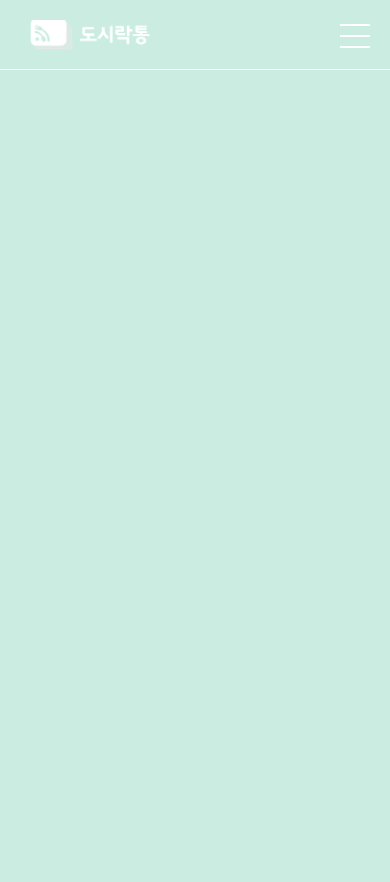
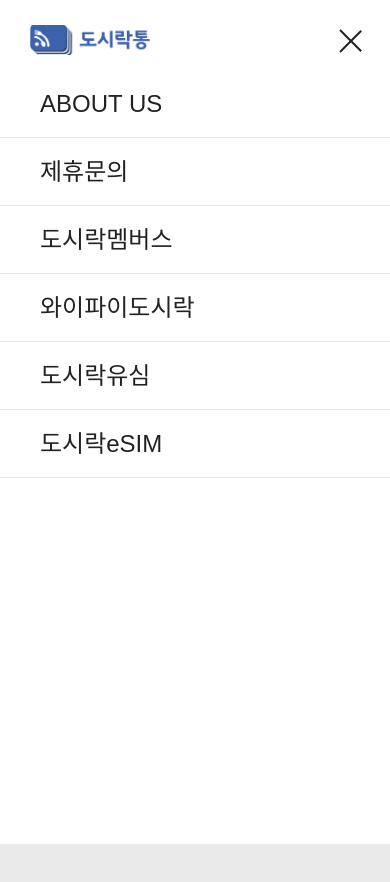
Before and after one commit to jueun3521/dosiraktong, a plain HTML site: page index.html in a window 390 px wide. Both pictures are taken after a click on the button 355 px from the left and 34 px from the top of the page. Shown: the top 882 px of the page. Drawn offline with nearby package versions, Linux system fonts and the light colour scheme; a web font is replaced by a local one.

Commit message:
탑메뉴 사이드바 구성 / 열고닫기

```diff
--- a/css/style.css
+++ b/css/style.css
@@ -1,17 +1,17 @@
     @charset "utf-8";
     @import url("font/font.css");
+
     * {
     margin: 0;
     padding: 0;
     box-sizing: border-box;
     }
-    ul,
-    li {
+    ul, li {
     list-style: none;
     }
     a {
+    text-decoration: none;
     color: #333;
-    text-decoration: none;
     }
     img {
     vertical-align: middle;
@@ -20,15 +20,20 @@
     html {
     font-size: 16px;
     }
+    html.active {
+    font-size: 16px;
+    overflow: hidden !important;
+    }
     body {
-    font-family: "Pretendard", sans-serif;
+    font-family: "pretendard", sans-serif;
     font-size: 16px;
     line-height: 1;
     letter-spacing: 0;
     font-weight: 400;
     color: #222;
-    word-break: keep-all;
-    background-color: rgb(202, 236, 225);
+    word-break: keep-all; /* 줄바꿈하지말고 한 줄로 */
+    background-color: #eaeaea;
+    height: 5000px;
     }
     /* 레이아웃 */
     .wrap {
@@ -46,7 +51,6 @@
     padding: 0 60px;
     width: 100%;
     height: 100px;
-    background-color: brown;
     background-color: rgba(255, 255, 255, 0);
     border-bottom: 1px solid rgba(255, 255, 255, 1);
     z-index: 9999;
@@ -58,22 +62,22 @@
     height: 30px;
     background: url("../images/logo_white.png") no-repeat center;
     background-size: cover;
-    transition: all 0.5s;
+    transition: all .5s;
     }
     .header.active {
-    height: 80px;
-    background-color: rgba(255, 255, 255, 1);
+    height: 80px !important;
+    background-color: rgba(255, 255, 255, 1) !important;
     }
     .header.active .logo {
-    background: url("../images/logo.png") no-repeat center;
-    background-size: cover;
+    background: url("../images/logo.png") no-repeat center !important;
+    background-size: cover !important;
     }
     .header.active .gnb a {
-    color: #222;
-    line-height: 80px;
+    color: #222 !important;
+    line-height: 80px !important;
     }
     .header.active .gnb a span::after {
-    background: #222;
+    background-color: #222 !important;
     }
     .nav {
     display: block;
@@ -81,7 +85,7 @@
     .gnb {
     display: flex;
     margin-right: -34px;
-    transition: all 0.5s;
+    transition: all .5s;
     }
     .gnb > li > a {
     display: block;
@@ -89,8 +93,8 @@
     line-height: 100px;
     font-size: 17px;
     font-weight: 500;
-    color: #fff;
-    transition: line-height 0.5s, padding 0.5s;
+    color: white;
+    transition: line-height .5s, padding .5s;
     }
     .gnb > li > a > span {
     position: relative;
@@ -104,7 +108,7 @@
     opacity: 0;
     height: 2px;
     background-color: #fff;
-    transition: width 0.5s, opacity 0.5s;
+    transition: width .5s, opacity .5s;
     }
     .gnb > li > a:hover > span::after {
     opacity: 1;
@@ -112,17 +116,17 @@
     }
     /* 모바일 메뉴 */
     .mbt {
+    width: 30px;
+    height: 22px;
     position: absolute;
-    display: none;
     right: 20px;
     top: 50%;
     transform: translateY(-50%);
-    width: 30px;
-    height: 22px;
     font-size: 0;
     border: 0;
     background-color: transparent;
     cursor: pointer;
+    display: none;
     }
     .mbt span {
     position: absolute;
@@ -132,34 +136,34 @@
     width: 100%;
     height: 2px;
     background-color: #fff;
-    transition: background 0.3s;
+    transition: background .3s;
     }
     .mbt.active span {
-    background-color: #222;
+    background-color: #222 !important;
     }
     .mbt span:nth-child(1) {
     top: 0;
-    transform-origin: 0 50%;
-    transition: transform 0.3s;
+    transform-origin: 0 50%; /* y축을 50% */
+    transition: transform .3s;
     }
     .mbt.ani span:nth-child(1) {
-    transform: rotate(45deg);
+    transform: rotate(45deg) !important;
     }
     .mbt span:nth-child(2) {
     top: 50%;
-    transform-origin: 0 50%;
-    transition: transform 0.3s;
+    transform-origin: 0 50%; /* y축을 50% */
+    transition: transform .3s;
     }
     .mbt.ani span:nth-child(2) {
-    opacity: 0;
+    opacity: 0 !important;
     }
     .mbt span:nth-child(3) {
     top: 100%;
-    transform-origin: 0 50%;
-    transition: transform 0.3s;
+    transform-origin: 0 50%; /* y축을 50% */
+    transition: transform .3s;
     }
     .mbt.ani span:nth-child(3) {
-    transform: rotate(-45deg);
+    transform: rotate(-45deg) !important;
     }
     /* 모바일 gnb */
     .nav-mb {
@@ -168,14 +172,14 @@
     left: 100%;
     display: block;
     width: 100%;
-    height: calc(100vh - 70px);
     background-color: #fff;
     opacity: 0;
-    transition: left 0.3s ease-in-out, opacity 0.3s ease-in-out;
+    height: calc(100vh - 70px);
+    transition: left .3s ease-in-out, opacity .3s ease-in-out;
     }
     .nav-mb.active {
-    left: 0%;
-    opacity: 1;
+    left: 0 !important;
+    opacity: 1 !important;
     }
     .nav-mb-gnb li {
     line-height: 67px;
@@ -215,7 +219,10 @@
         display: block;
     }
     }
-/* 비주얼 */
-    .visual{
-        height: 5000px;
+    /* 비주얼 */
+    .visual {
+    position: relative;
+    display: block;
+    width: 100%;
+    height: 100vh;
     }
--- a/index.html
+++ b/index.html
@@ -64,7 +64,9 @@
     <!-- <script src="js/prefixfree.min.js"></script> -->
     <!-- css 초기화 -->
     <link rel="stylesheet" href="css/normalize.css" />
-
+    <!-- swiper JS -->
+    <link rel="stylesheet" href="https://cdn.jsdelivr.net/npm/swiper@10/swiper-bundle.min.css"/>
+    <script src="https://cdn.jsdelivr.net/npm/swiper@10/swiper-bundle.min.js"></script>
     <!-- css -->
     <link rel="stylesheet" href="css/style.css">
     <!-- js -->
--- a/js/script.js
+++ b/js/script.js
@@ -1,28 +1,30 @@
-window.onload = function () {
     // 상단 스크롤 기능
-    const header = document.querySelector(".header");
+    const header = document.querySelector("header");
     const mbt = document.querySelector(".mbt");
     let scy = 0;
-    // 1. 스크롤 바의 픽셀 위치값을 파악
+    // 1. 스크롤바의 픽셀 위치값을 파악해서
     scy = window.document.documentElement.scrollTop;
     // 2. class 적용
-    if (scy > 0) {
+    if(scy > 0) {
     header.classList.add("active");
     mbt.classList.add("active");
     }
-    window.addEventListener("scroll" , function () {
-        scy = window.document.documentElement.scrollTop;
-    if (scy > 0) { //스크롤이 됐을 때 아래 값 적용
+    window.addEventListener("scroll", function() {
+    scy = this.document.documentElement.scrollTop;
+    if(scy > 0) {
         header.classList.add("active");
         mbt.classList.add("active");
-    } else{
-
+    }
+    else {
+        // 스크롤이 되지 않은 상태이면서
         const state = navMb.classList.contains("active");
-        if (state) {
-            // 만약 모바일 메뉴가 펼쳐진 상태라면
+        if(state) {
+        // 만약에 모바일 메뉴가 펼쳐진 상태라면
         header.classList.add("active");
         mbt.classList.add("active");
-        } else { //그렇지 않다면 원래대로 처리
+        }
+        else {
+        // 그렇지 않다면 원래대로 처리
         header.classList.remove("active");
         mbt.classList.remove("active");
         }
@@ -31,22 +33,47 @@
     // 모바일 메뉴 클릭 처리
     const htmlRoot = document.querySelector("html");
     const navMb = document.querySelector(".nav-mb");
-    mbt.addEventListener("click" , function () {
-        // 현재 ani 클래스가 있는지 없는지 파악
+    mbt.addEventListener("click", function() {
+    // 현재 ani클래스가 있는지 없는지 파악
     const state = this.classList.contains("ani");
-        if (state) {
+    if(state) {
         this.classList.remove("ani");
-            // 윈도우 스크롤바가 나타납니다.
+        // 윈도우에 스크롤바가 나타난다.
         htmlRoot.classList.remove("active");
         // 모바일 메뉴 숨기기
         navMb.classList.remove("active");
-            if (scy > 0) {
+        if(scy > 0) {
         header.classList.add("active");
-                mbt.classList.add("active")
-            } else {
+        mbt.classList.add("active");
+        }
+        else {
         header.classList.remove("active");
         mbt.classList.remove("active");
         }
     }
-    })
-};
+    else {
+        this.classList.add("ani");
+        htmlRoot.classList.add("active");
+        navMb.classList.add("active");
+        header.classList.add("active");
+        mbt.classList.add("active");
+    }
+    });
+    // 반응형 처리
+    let winW = window.innerWidth;
+    window.addEventListener("resize", function() {
+    winW = window.innerWidth;
+    if(winW > 1024) {
+        mbt.classList.remove("ani");
+        htmlRoot.classList.remove("active");
+        navMb.classList.remove("active");
+        if(scy > 0) {
+        header.classList.add("active");
+        mbt.classList.add("active");
+        }
+        else {
+        header.classList.remove("active");
+        mbt.classList.remove("active");
+        }
+    }
+    });
```
Also changed, not shown: swiper.html (added, +82 -0 lines), tMR2di-700x486.jpeg (added). Lines whose indentation alone changed are shown as unchanged.
